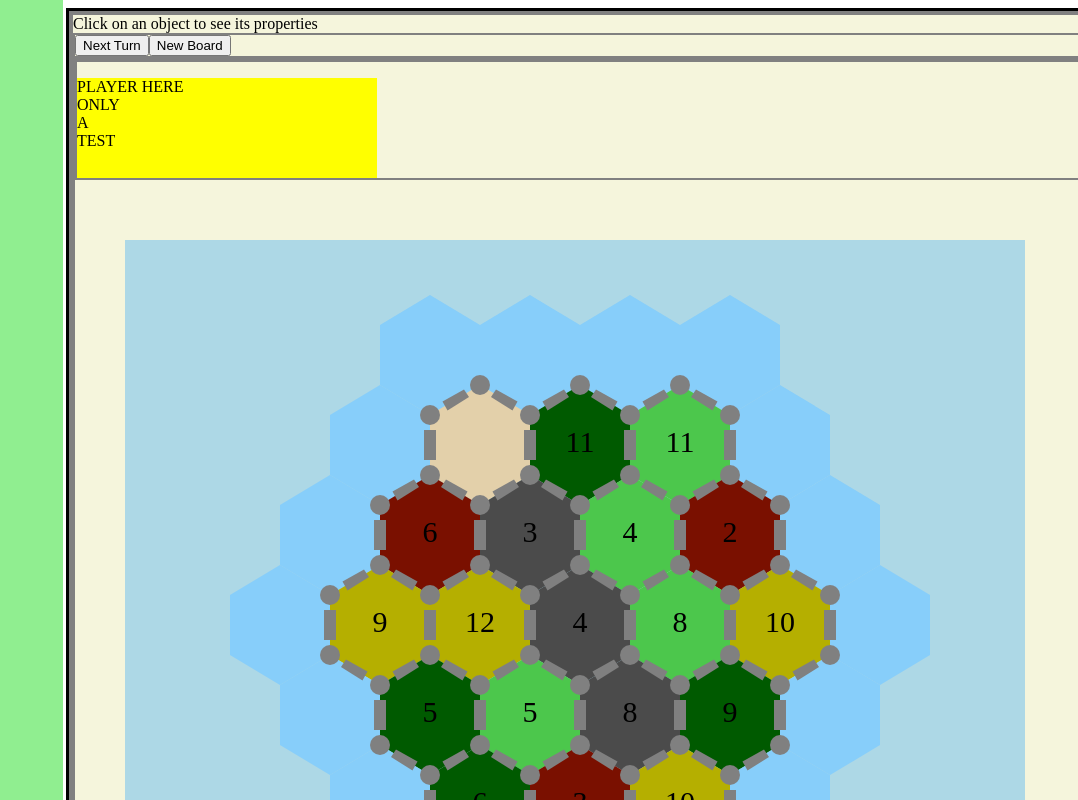
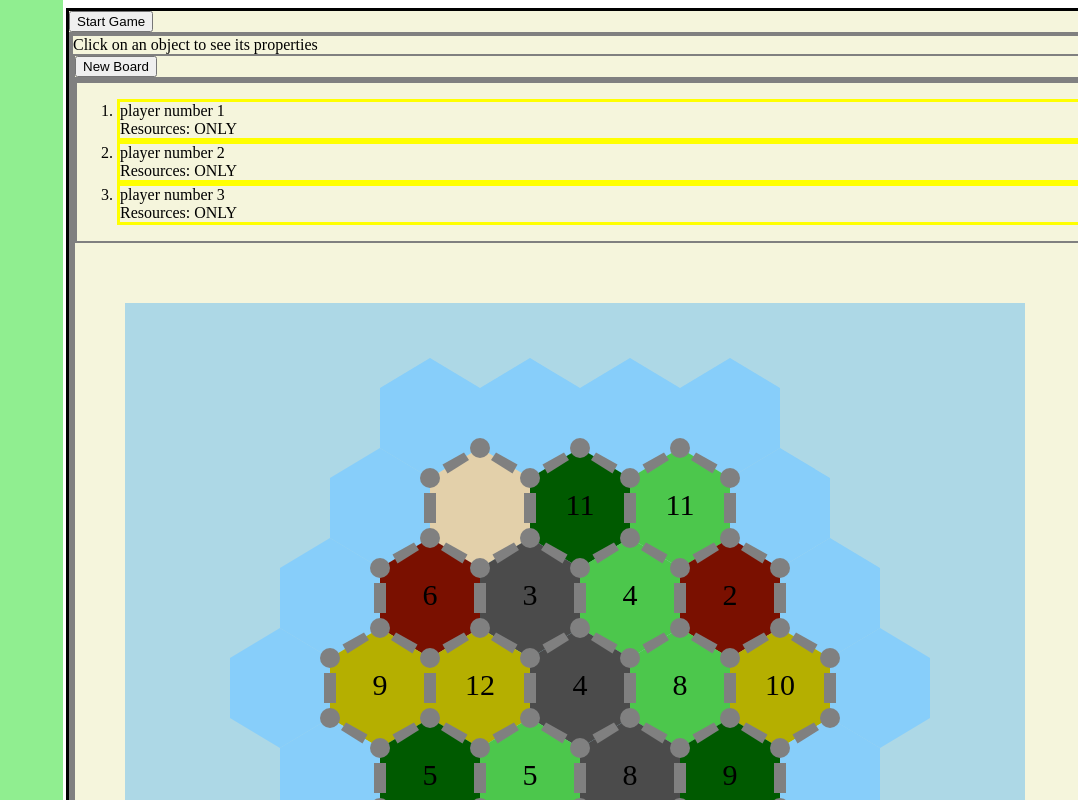
Before and after one commit to bergbros/settlers-of-open-source, a React (Vite) app in the folder soos-client/: page / in a window 1280 px wide. Both pictures are taken after a click on the button "New Board". Shown: the top 800 px of the page, without its empty margins (202-1280 px from the left). Built offline with nearby package versions, Linux system fonts and the light colour scheme.

Commit message:
minor changes

```diff
--- a/soos-client/src/App.scss
+++ b/soos-client/src/App.scss
@@ -16,9 +16,7 @@
   position:relative;
   top:0px;
   left: 0px;
-  height: 100px;
-  width: 300px;
-  background:yellow
+  border: 3px solid yellow
 }
 .teamOne{
   background: red;
--- a/soos-client/src/App.tsx
+++ b/soos-client/src/App.tsx
@@ -5,26 +5,60 @@ const HexWidth = 100, HexHeight = 120;
 const BoardWidth = 7, BoardHeight = 7;
 
 
-export class App extends Component {
+export class App extends Component<{},{phaseString:string, gamePhase:number,activePlayer:number}> {
   constructor(props:any){
     super(props);
     this.state={
-      gamePhase:0
+      gamePhase:0,
       //phase 0: create a board
       //phase 1: assign settlements to each team
       //phase 2: ...
+      phaseString:"Start Game",
+      activePlayer:0,
     }
   }
 
+  getActivePlayer(){
+    return this.state.activePlayer;
+  }
+  getPhase(){
+    return this.state.gamePhase;
+  }
+
   handleNextGamePhase(){
+    console.log("handling next Phase");
+    const lastPhase = this.state.gamePhase;
+    let newPString ="";
+    let newPhase = lastPhase+1
+    switch(lastPhase){
+      case 0:
+        newPString = "Place first Settlement & road Player 1";
+        break;
+      case 1:
+        newPString = "Place first Settlement & road Player 2";
+        break;
+      case 2:
+        newPString = "Place second Settlement & road Player 2";
+        break;
+      case 3:
+        newPString = "Place second Settlement & road Player 1";
+        break;
+      default:
+        newPString = "Player 1's turn!";
+        newPhase = 10;
+        break;
+    }
+    console.log("setting state");
+    this.setState({gamePhase: newPhase, phaseString:newPString});
 
   }
 
   render(): ReactNode {
     return(
       <div className="App">
+        <button onClick={this.handleNextGamePhase.bind(this)}>{this.state.phaseString}</button>
         <div className="App HeaderInfo">
-          <GameBoard></GameBoard>
+          <GameBoard nextPhase = {this.handleNextGamePhase} getActivePlayer = {this.getActivePlayer} getPhase = {this.getPhase}></GameBoard>
         </div>
         <div className="GameInfo"></div>
       </div>
@@ -33,32 +67,44 @@ export class App extends Component {
   }
 }
 
-class Player extends Component<{id:string},{settlements:any[],roads:any[],resources:string,cardsInHand:string,playedCards:string}>{
-  constructor(props:any){
-    super(props);
-    this.state={
-      settlements:["this"],
-      roads:["is"],
-      resources:"ONLY",
-      cardsInHand:"A",
-      playedCards:"TEST",
-    }
-  }
 
-  render(): ReactNode {
-    return(
-      <div className="Player">
-        <div>PLAYER HERE</div>
-        <div>{this.state.resources}</div>
-        <div>{this.state.cardsInHand}</div>
-        <div>{this.state.playedCards}</div>
-      </div>
-    );
-  }
+type PlayerProps = {
+  id:string,
+  playerNumber:number,
+  construction:string[],
+  resources:string,
+  cardsInHand:string,
+  playedCards:string,
+}
+
+//extends Component<{id:string, settlements:any[],roads:any[],resources:string,cardsInHand:string,playedCards:string},{}>
+function createPlayer(aPlayerNumber:number):PlayerProps {
+  return {
+    id: "",
+    playerNumber: aPlayerNumber,
+    construction:[""],
+    resources:"ONLY",
+    cardsInHand:"A",
+    playedCards:"TEST",
+  };
+}
+function addSettlementToPlayer(rsKey:string, origPlayer:PlayerProps):PlayerProps{
+  const myConstructs = origPlayer.construction;
+  myConstructs.push(rsKey);
+  return {
+    id: origPlayer.id,
+    playerNumber: origPlayer.playerNumber,
+    construction: myConstructs,
+    resources:"ONLY",
+    cardsInHand:"A",
+    playedCards:"TEST",
+  };
 }
 
 
-class GameBoard extends Component<{},{board:any; clickStatement:string,myTerrain:string[][], myTerrFrequency:(number|null)[][],myPlayers:Player[]}>{
+class GameBoard extends Component<{nextPhase:Function; getActivePlayer:Function, getPhase:Function},
+{board:any; clickStatement:string,myTerrain:string[][],
+  myTerrFrequency:(number|null)[][],myPlayers:PlayerProps[]}>{
   constructor(props:any) {
     super(props);
     this.state = {
@@ -80,7 +126,8 @@ class GameBoard extends Component<{},{board:any; clickStatement:string,myTerrain
 
   handleClick(clickedKey:string){
     let statement ="";
-    if(clickedKey[0]==='s'){
+    if(clickedKey[0]==='s' && this.props.getPhase()<10){
+      this.state.myPlayers[this.props.getActivePlayer()]
       statement = clickedKey + this.listResources(clickedKey);
     } else{
       statement = clickedKey;
@@ -97,7 +144,7 @@ class GameBoard extends Component<{},{board:any; clickStatement:string,myTerrain
       <div className="App HeaderInfo">
         <div>{this.state.clickStatement}</div>
         <div className="App HeaderInfo">
-        <div><button>Next Turn</button><button onClick={()=>this.setState({board:this.initializeBoard()})}>New Board</button></div>
+        <div><button onClick={()=>this.setState({board:this.initializeBoard()})}>New Board</button></div>
         </div>
         {this.state.board}
       </div>
@@ -295,13 +342,12 @@ class GameBoard extends Component<{},{board:any; clickStatement:string,myTerrain
       board.push(row);
     }
     //console.log(`Terrain: ${Terrain}`);
-    this.setState({myTerrain: Terrain});
-    this.setState({myTerrFrequency: terrFrequency});
+    this.setState({myTerrain: Terrain, myTerrFrequency: terrFrequency});
     //console.log(`Terrain: ${this.state.myTerrain}`);
 
     for(let i=1;i<4;i++){
-        let newPlayer = new Player(i.toString());
-        this.state.myPlayers.push();
+        let newPlayer = createPlayer(i);
+        this.state.myPlayers.push(newPlayer);
     }
 
 
@@ -310,7 +356,6 @@ class GameBoard extends Component<{},{board:any; clickStatement:string,myTerrain
       <div className="App HeaderInfo">
         <div className="App HeaderInfo">
           <ol>{this.listPlayers()}</ol>
-          <Player id="PLAYER1"></Player>
         </div>
         <div className='GameBoard'>{board}</div>
       </div>
@@ -321,7 +366,12 @@ class GameBoard extends Component<{},{board:any; clickStatement:string,myTerrain
     const mylist = [];
     for (let i = 0; i<this.state.myPlayers.length; i++){
       let plyr = this.state.myPlayers[i];
-      mylist.push(plyr.render());
+      mylist.push(
+        <li key={i} className = "Player">
+          {plyr.id} player number {plyr.playerNumber}
+          <br/> Resources: {plyr.resources}
+        </li>
+      );
     }
 
     return mylist;
```
